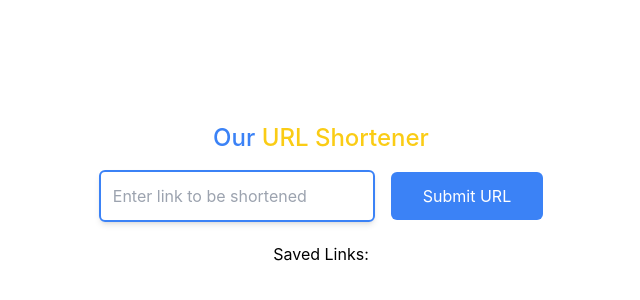
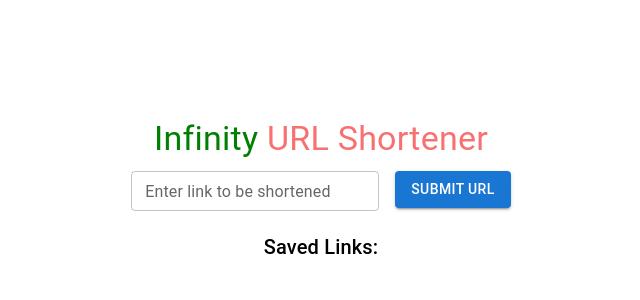
Before and after one commit to codebrackt/Url-shortner, a React (Create React App) app: page / in a window 1280 px wide. Shown: the part 206-506 px from the top of the page, without its empty margins (319-959 px from the left). Built offline with nearby package versions, Linux system fonts and the light colour scheme.

Commit message:
saving the links to the section

```diff
--- a/package.json
+++ b/package.json
@@ -3,6 +3,9 @@
   "version": "0.1.0",
   "private": true,
   "dependencies": {
+    "@emotion/react": "^11.11.1",
+    "@emotion/styled": "^11.11.0",
+    "@mui/material": "^5.14.0",
     "@testing-library/jest-dom": "^5.16.5",
     "@testing-library/react": "^13.4.0",
     "@testing-library/user-event": "^13.5.0",
--- a/src/URLShortener.tsx
+++ b/src/URLShortener.tsx
@@ -1,11 +1,14 @@
 import React, { useState, useEffect } from "react";
 import CopyToClipboard from "react-copy-to-clipboard";
 import axios from "axios";
+import { TextField, Button, Typography } from "@mui/material";
+// we are using material you to make the ui more interactive
 
 const URLShortener: React.FC = () => {
   // State variables to hold the shortened link and user input
   const [shortenedLink, setShortenedLink] = useState("");
   const [userInput, setUserInput] = useState("");
+  // using this to show the saved links
   const [savedLinks, setSavedLinks] = useState<string[]>([]);
 
   useEffect(() => {
@@ -66,41 +69,53 @@ const URLShortener: React.FC = () => {
   return (
     <div className="container h-screen flex justify-center items-center">
       <div className="text-center">
-        <h1 className="text-2xl font-medium text-blue-500 mb-4">
-          Our <span className="text-yellow-400">URL Shortener</span>
-        </h1>
+        <Typography variant="h4" color="green" gutterBottom>
+          Infinity <span className="text-red-400">URL Shortener</span>
+        </Typography>
         <div>
           {/* Input field for the user to enter the link */}
-          <input
-            className="outline-none border-2 border-blue-500 rounded-md backdrop-blur-xl bg-white/20 shadow-md px-3 py-3"
-            type="text"
-            placeholder="Enter link to be shortened"
+          <TextField
+            label="Enter link to be shortened"
+            variant="outlined"
+            size="small"
             value={userInput}
             /*
            The onChange event handler is used to capture changes that occur in an input element, such as a text field or a dropdown menu. In this case, it is being used in the context of a user input field.
            */
             onChange={handleInputChange}
           />
-          <button
-            className="bg-blue-500 text-white px-8 py-3 ml-4 rounded-md"
+          <Button
+            variant="contained"
+            color="primary"
             onClick={fetchData}
+            sx={{ ml: 2 }}
           >
             Submit URL
-          </button>
+          </Button>
           <div className="mt-5">
             {shortenedLink && (
               <>
                 <div>{shortenedLink}</div>
-                <CopyToClipboard text={shortenedLink} onCopy={handleCopyToClipboard}>
-                  <button className="border-2 border-blue-500 text-blue-500 font-medium px-5 py-2 ml-4 rounded-md">
+                <CopyToClipboard
+                  text={shortenedLink}
+                  onCopy={handleCopyToClipboard}
+                >
+                  <Button
+                    variant="outlined"
+                    color="primary"
+                    size="small"
+                    sx={{ ml: 2 }}
+                  >
                     Copy URL to Clipboard
-                  </button>
+                  </Button>
                 </CopyToClipboard>
               </>
             )}
           </div>
           <div className="mt-5">
-            <h2>Saved Links:</h2>
+            <Typography variant="h6" gutterBottom>
+              Saved Links:
+            </Typography>
             {savedLinks.map((link, index) => (
               <div key={index}>{link}</div>
             ))}
```
Also changed, not shown: 1 other file (tests, documents, lock files or other folders).
